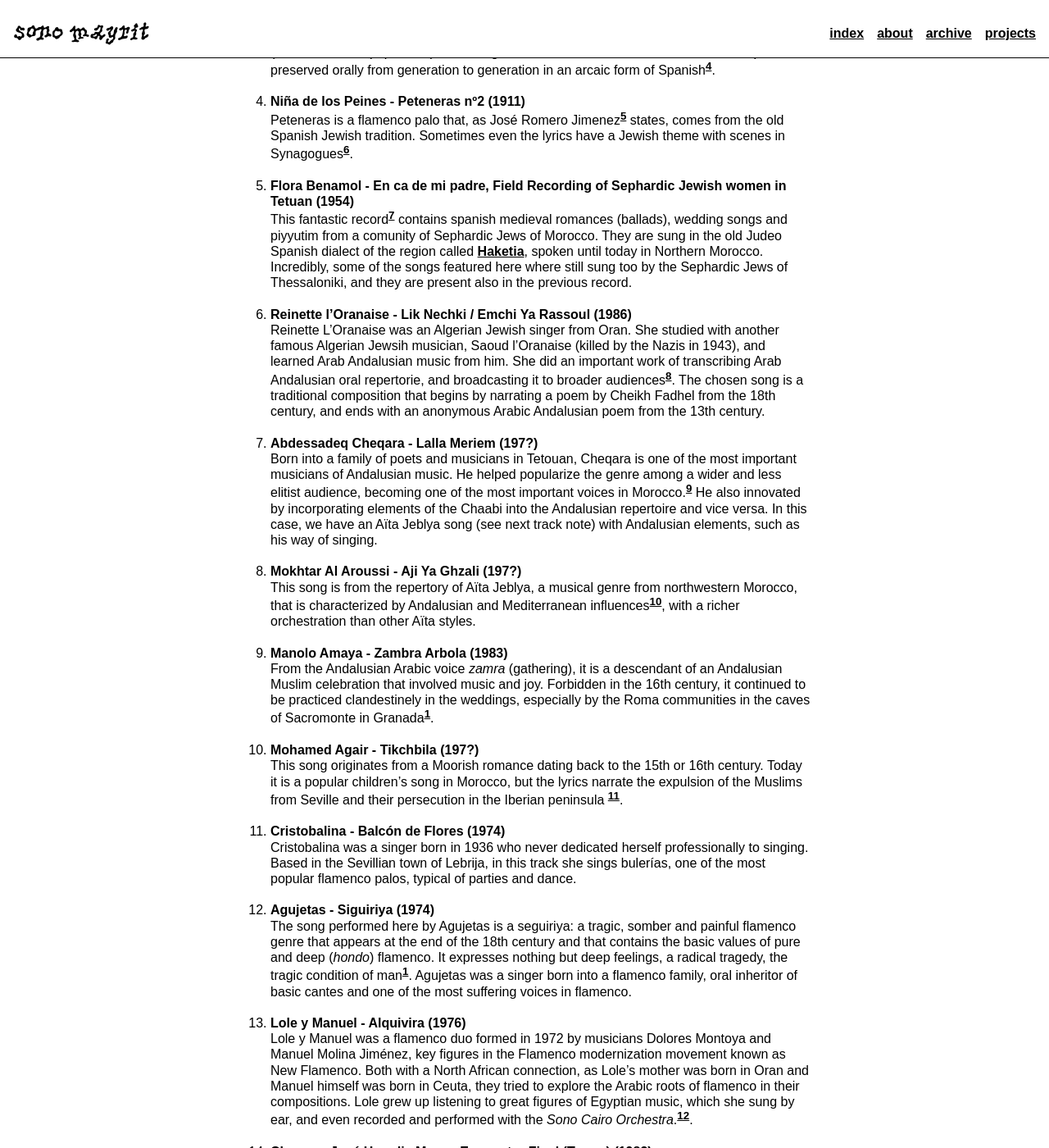
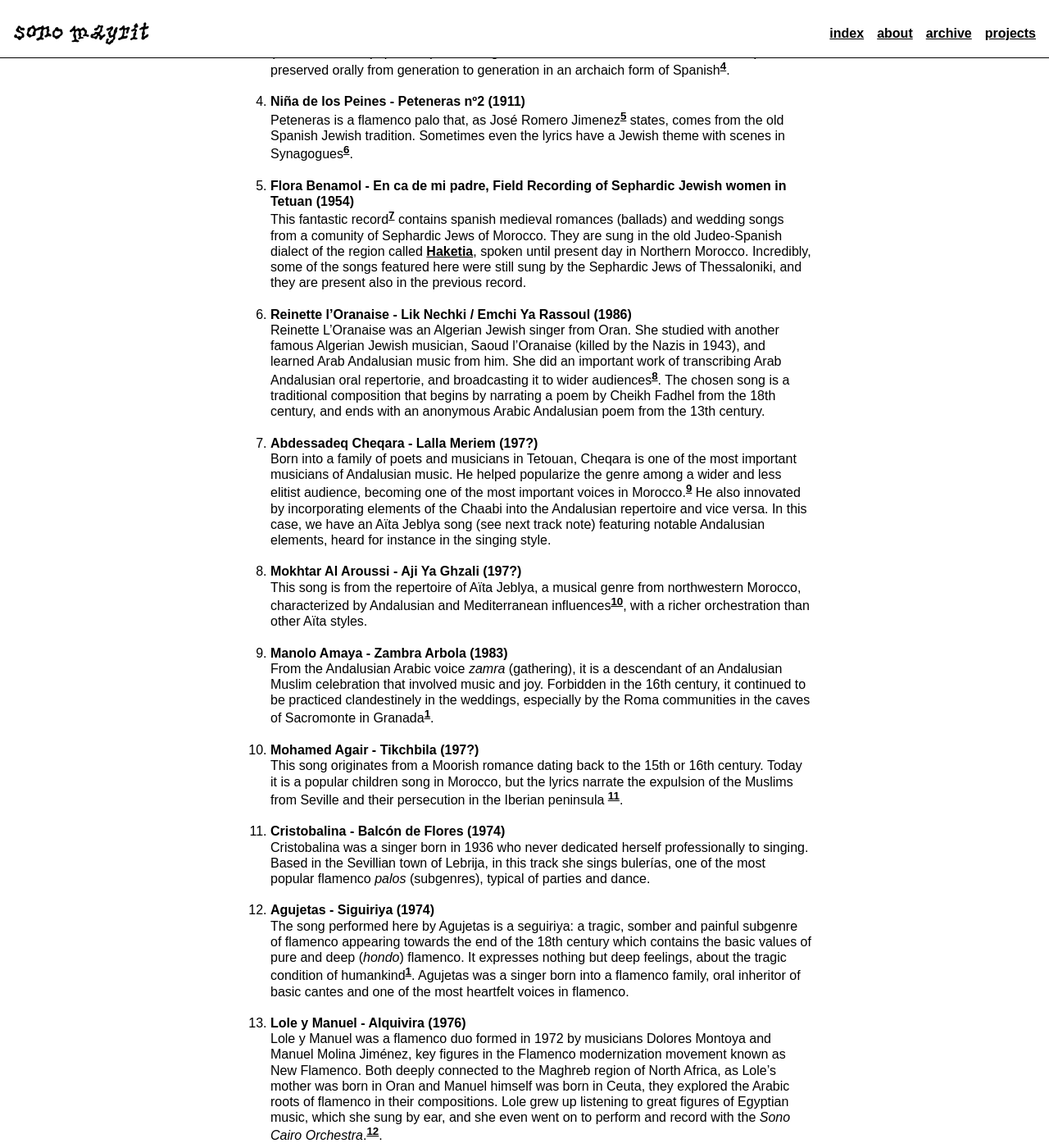
Before and after one commit to jvaleroliet/sonomayrit, a Jekyll site: the page built from _projects/2408migas.md, in a window 1280 px wide and 1400 px high, scrolled down 1211 px. Shown: the whole window at 82% size. Built offline with Jekyll 4.4.1, drawn with Linux system fonts in a browser that asks for light colours; some of the changed text lies outside the part shown.

Commit message:
minor changes

```diff
--- a/_includes/head-home.html
+++ b/_includes/head-home.html
@@ -1,7 +1,7 @@
 <head>
     <meta charset="UTF-8">
     <meta name="viewport" content="width=device-width, initial-scale=1.0">
-    <meta name="description" content="Sono Mayrit is a mediterranean music project.">
+    <meta name="description" content="Sono Mayrit, a mediterranean musical journey.">
     <title>Sono Mayrit – {{page.title}}</title>
     <link href="{{ site.baseurl }}/assets/css/home.css" rel="stylesheet">
 </head>
--- a/_includes/head-pile.html
+++ b/_includes/head-pile.html
@@ -1,7 +1,7 @@
 <head>
     <meta charset="UTF-8">
     <meta name="viewport" content="width=device-width, initial-scale=1.0">
-    <meta name="description" content="Sono Mayrit is a mediterranean music project.">
+    <meta name="description" content="Sono Mayrit, a mediterranean musical journey.">
     <title>Sono Mayrit – {{page.title}}</title>
     <link href="{{ site.baseurl }}/assets/css/pile.css" rel="stylesheet">
 </head>
--- a/_includes/head-projects.html
+++ b/_includes/head-projects.html
@@ -1,7 +1,7 @@
 <head>
     <meta charset="UTF-8">
     <meta name="viewport" content="width=device-width, initial-scale=1.0">
-    <meta name="description" content="Sono Mayrit is a mediterranean music project.">
+    <meta name="description" content="Sono Mayrit, a mediterranean musical journey.">
     <title>Sono Mayrit – {{page.title}}</title>
     <link href="{{ site.baseurl }}/assets/css/proyectos.css" rel="stylesheet">
 </head>
--- a/_includes/head-scroll.html
+++ b/_includes/head-scroll.html
@@ -1,7 +1,7 @@
 <head>
     <meta charset="UTF-8">
     <meta name="viewport" content="width=device-width, initial-scale=1.0">
-    <meta name="description" content="Sono Mayrit is a mediterranean music project.">
+    <meta name="description" content="Sono Mayrit, a mediterranean musical journey.">
     <title>Sono Mayrit – {{page.title}}</title>
     <link href="{{ site.baseurl }}/assets/css/scroll.css" rel="stylesheet">
 </head>
--- a/_includes/head.html
+++ b/_includes/head.html
@@ -1,7 +1,7 @@
 <head>
     <meta charset="UTF-8">
     <meta name="viewport" content="width=device-width, initial-scale=1.0">
-    <meta name="description" content="Sono Mayrit is a mediterranean music project.">
+    <meta name="description" content="Sono Mayrit, a mediterranean musical journey.">
     <title>Sono Mayrit – {{page.title}}</title>
     <link href="{{ site.baseurl }}/assets/css/typography.css" rel="stylesheet">
 </head>
--- a/_projects/2408migas.md
+++ b/_projects/2408migas.md
@@ -52,29 +52,29 @@
 
 1. **Juan Talega - A Mis Amigos (1966)** <br> Juan Talega sings here one of the most primitive forms of Flamenco: the *Martinetes*. From *martillo* (hammer), or *martinete*, a tool with which hot metals were struck in the forge to give them the proper shape. It is a free genre, without meter, a reflection of a desolate state of mind that manifests itself in the form of a very sad lament. Juan Talega, an undisputed master of the ancient and legendary cantes, did not begin to sing in public until he was sixty years old[^Guia].<br>
 <br>
-1. **Munir Bachir - L'Orient En Andalousie (Sources De La Musique Espagnole) (1973?)** <br> Munir Bachir, famous oud player from Iraq, studied the arabic roots of Flamenco[^1] [^2], which he reflected in some of his compositions. The chosen song was recorded at a concert in Geneva, and we can hear harmonic elements of the Andalusian cadence and chords playing in an atypical way of the traditional lute.<br>
+1. **Munir Bachir - L'Orient En Andalousie (Sources De La Musique Espagnole) (1973?)** <br> Munir Bachir, famous oud player from Iraq, studied the arabic roots of Flamenco[^1] [^2], which he reflected in some of his compositions. The chosen song was recorded at a concert in Geneva, and we can hear harmonic elements of the Andalusian cadence and chords played in an atypical way for a traditional lute.<br>
 <br>
-1. **Field Recording of Sephardic Jews of Thessaloniki - La Rosa Inflorece (1917)** <br> Historical recording of songs of the Sephardic Jewish community of Tessaloniki, which before the 1940s numbered more than 90,000 people, and was almost exterminated by the Nazis (90% of the total population). This song is an old Jewish ballad from the Al Andalus period, preserved orally from generation to generation in an arcaic form of Spanish[^3].<br>
+1. **Field Recording of Sephardic Jews of Thessaloniki - La Rosa Inflorece (1917)** <br> Historical recording of songs of the Sephardic Jewish community of Tessaloniki, which before the 1940s numbered more than 90,000 people, and was almost exterminated by the Nazis (90% of the total population). This song is an old Jewish ballad from the Al Andalus period, preserved orally from generation to generation in an archaich form of Spanish[^3].<br>
 <br>
 1. **Niña de los Peines - Peteneras nº2 (1911)** <br> Peteneras is a flamenco palo that, as José Romero Jimenez[^4] states, comes from the old Spanish Jewish tradition. Sometimes even the lyrics have a Jewish theme with scenes in Synagogues[^Sinag].<br>
 <br>
-1. **Flora Benamol -  En ca de mi padre, Field Recording of Sephardic Jewish women in Tetuan (1954)** <br> This fantastic record[^5] contains spanish medieval romances (ballads), wedding songs and piyyutim from a comunity of Sephardic Jews of Morocco. They are sung in the old Judeo Spanish dialect of the region called [Haketia](https://en.wikipedia.org/wiki/Haketia), spoken until today in Northern Morocco. Incredibly, some of the songs featured here where still sung too by the Sephardic Jews of Thessaloniki, and they are present also in the previous record.<br>
+1. **Flora Benamol -  En ca de mi padre, Field Recording of Sephardic Jewish women in Tetuan (1954)** <br> This fantastic record[^5] contains spanish medieval romances (ballads) and wedding songs from a comunity of Sephardic Jews of Morocco. They are sung in the old Judeo-Spanish dialect of the region called [Haketia](https://en.wikipedia.org/wiki/Haketia), spoken until present day in Northern Morocco. Incredibly, some of the songs featured here were still sung by the Sephardic Jews of Thessaloniki, and they are present also in the previous record.<br>
 <br>
-1. **Reinette l'Oranaise - Lik Nechki / Emchi Ya Rassoul (1986)** <br> Reinette L'Oranaise was an Algerian Jewish singer from Oran. She studied with another famous Algerian Jewsih musician, Saoud l'Oranaise (killed by the Nazis in 1943), and learned Arab Andalusian music from him. She did an important work of transcribing Arab Andalusian oral repertorie, and broadcasting it to broader audiences[^Reinette]. The chosen song is a traditional composition that begins by narrating a poem by Cheikh Fadhel from the 18th century, and ends with an anonymous Arabic Andalusian poem from the 13th century.   <br>
+1. **Reinette l'Oranaise - Lik Nechki / Emchi Ya Rassoul (1986)** <br> Reinette L'Oranaise was an Algerian Jewish singer from Oran. She studied with another famous Algerian Jewish musician, Saoud l'Oranaise (killed by the Nazis in 1943), and learned Arab Andalusian music from him. She did an important work of transcribing Arab Andalusian oral repertorie, and broadcasting it to wider audiences[^Reinette]. The chosen song is a traditional composition that begins by narrating a poem by Cheikh Fadhel from the 18th century, and ends with an anonymous Arabic Andalusian poem from the 13th century.   <br>
 <br>
-1. **Abdessadeq Cheqara - Lalla Meriem (197?)**<br>Born into a family of poets and musicians in Tetouan, Cheqara is one of the most important musicians of Andalusian music. He helped popularize the genre among a wider and less elitist audience, becoming one of the most important voices in Morocco.[^C] He also innovated by incorporating elements of the Chaabi into the Andalusian repertoire and vice versa. In this case, we have an Aïta Jeblya song (see next track note) with Andalusian elements, such as his way of singing. <br>
+1. **Abdessadeq Cheqara - Lalla Meriem (197?)**<br>Born into a family of poets and musicians in Tetouan, Cheqara is one of the most important musicians of Andalusian music. He helped popularize the genre among a wider and less elitist audience, becoming one of the most important voices in Morocco.[^C] He also innovated by incorporating elements of the Chaabi into the Andalusian repertoire and vice versa. In this case, we have an Aïta Jeblya song (see next track note) featuring notable Andalusian elements, heard for instance in the singing style. <br>
 <br>
-1. **Mokhtar Al Aroussi - Aji Ya Ghzali (197?)**<br>This song is from the repertory of Aïta Jeblya, a musical genre from northwestern Morocco, that is characterized by Andalusian and Mediterranean influences[^Jeb], with a richer orchestration than other Aïta styles.<br>
+1. **Mokhtar Al Aroussi - Aji Ya Ghzali (197?)**<br>This song is from the repertoire of Aïta Jeblya, a musical genre from northwestern Morocco, characterized by Andalusian and Mediterranean influences[^Jeb], with a richer orchestration than other Aïta styles.<br>
 <br>
 1. **Manolo Amaya - Zambra Arbola (1983)**<br>From the Andalusian Arabic voice *zamra* (gathering), it is a descendant of an Andalusian Muslim celebration that involved music and joy. Forbidden in the 16th century, it continued to be practiced clandestinely in the weddings, especially by the Roma communities in the caves of Sacromonte in Granada[^Guia].<br>
 <br>
-1. **Mohamed Agair - Tikchbila (197?)**<br>This song originates from a Moorish romance dating back to the 15th or 16th century. Today it is a popular children's song in Morocco, but the lyrics narrate the expulsion of the Muslims from Seville and their persecution in the Iberian peninsula [^Tikchbila].<br>
+1. **Mohamed Agair - Tikchbila (197?)**<br>This song originates from a Moorish romance dating back to the 15th or 16th century. Today it is a popular children song in Morocco, but the lyrics narrate the expulsion of the Muslims from Seville and their persecution in the Iberian peninsula [^Tikchbila].<br>
 <br>
-1. **Cristobalina - Balcón de Flores (1974)**<br>Cristobalina was a singer born in 1936 who never dedicated herself professionally to singing. Based in the Sevillian town of Lebrija, in this track she sings bulerías, one of the most popular flamenco palos, typical of parties and dance.<br>
+1. **Cristobalina - Balcón de Flores (1974)**<br>Cristobalina was a singer born in 1936 who never dedicated herself professionally to singing. Based in the Sevillian town of Lebrija, in this track she sings bulerías, one of the most popular flamenco *palos* (subgenres), typical of parties and dance.<br>
 <br>
-1. **Agujetas - Siguiriya (1974)**<br> The song performed here by Agujetas is a seguiriya: a tragic, somber and painful flamenco genre that appears at the end of the 18th century and that contains the basic values of pure and deep (*hondo*) flamenco. It expresses nothing but deep feelings, a radical tragedy, the tragic condition of man[^Guia]. Agujetas was a singer born into a flamenco family, oral inheritor of basic cantes and one of the most suffering voices in flamenco. <br>
+1. **Agujetas - Siguiriya (1974)**<br> The song performed here by Agujetas is a seguiriya: a tragic, somber and painful subgenre of flamenco appearing towards the end of the 18th century which contains the basic values of pure and deep (*hondo*) flamenco. It expresses nothing but deep feelings, about the tragic condition of humankind[^Guia]. Agujetas was a singer born into a flamenco family, oral inheritor of basic cantes and one of the most heartfelt voices in flamenco. <br>
 <br>
-1. **Lole y Manuel - Alquivira (1976)**<br>Lole y Manuel was a flamenco duo formed in 1972 by musicians Dolores Montoya and Manuel Molina Jiménez, key figures in the Flamenco modernization movement known as New Flamenco. Both with a North African connection, as Lole's mother was born in Oran and Manuel himself was born in Ceuta, they tried to explore the Arabic roots of flamenco in their compositions. Lole grew up listening to great figures of Egyptian music, which she sung by ear, and even recorded and performed with the *Sono Cairo Orchestra*.[^Lole].<br>
+1. **Lole y Manuel - Alquivira (1976)**<br>Lole y Manuel was a flamenco duo formed in 1972 by musicians Dolores Montoya and Manuel Molina Jiménez, key figures in the Flamenco modernization movement known as New Flamenco. Both deeply connected to the Maghreb region of North Africa, as Lole's mother was born in Oran and Manuel himself was born in Ceuta, they explored the Arabic roots of flamenco in their compositions. Lole grew up listening to great figures of Egyptian music, which she sung by ear, and she even went on to perform and record with the *Sono Cairo Orchestra*.[^Lole].<br>
 <br>
 1. **Cheqara, José Heredia Maya - Encuentro Final (Tarara) (1983)**<br>In 1982, Cheqara meets José Heredia in Granada and develops the idea of merging the popular music of Tetouan with flamenco singing. The result of this meeting is this play, *Macama Jonda*, that was performed and recorded in Granada in 1983. This song, which closes the play, is the result of the mixture of *La Tarara*, a popular Spanish lullaby, with Bent Bledi, Cheqara's own composition[^C].<br>
 <br>
```
